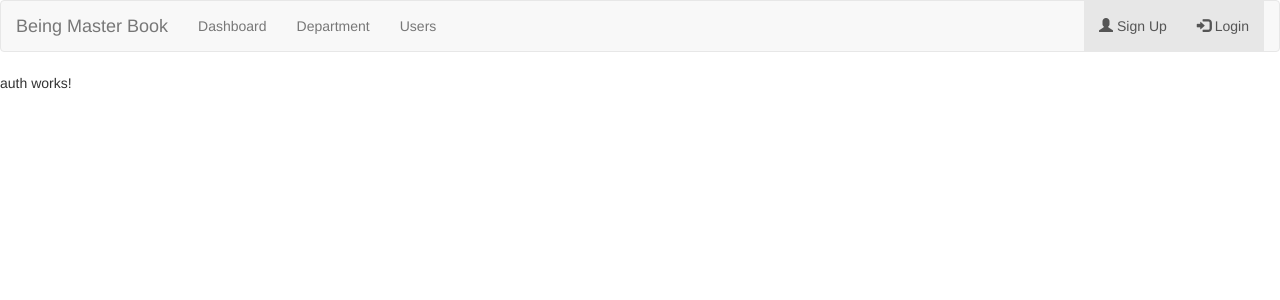
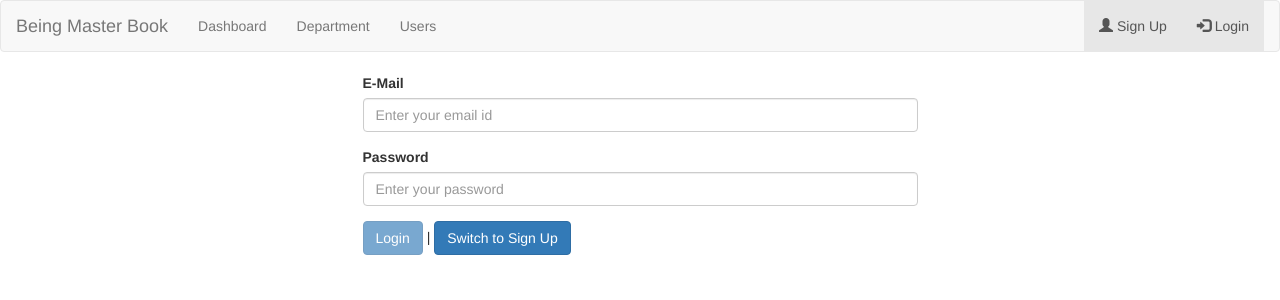
Before and after one commit to dadasahebmhaske/beingAngualrmaster, an Angular app: page /auth in a window 1280 px wide. Shown: the top 300 px of the page. Built offline with nearby package versions, Linux system fonts and the light colour scheme.

Commit message:
auth componet integrtaion nad auth service added

```diff
--- a/src/app/app.module.ts
+++ b/src/app/app.module.ts
@@ -8,6 +8,7 @@ import { DepartmentComponent } from './department/department.component';
 import { DashboardComponent } from './dashboard/dashboard.component';
 import { UserlistComponent } from './userlist/userlist.component';
 import { AuthComponent } from './auth/auth.component';
+import {FormsModule} from '@angular/forms';
 
 @NgModule({
   declarations: [
@@ -20,7 +21,8 @@ import { AuthComponent } from './auth/auth.component';
   ],
   imports: [
     BrowserModule,
-    AppRoutingModule
+    AppRoutingModule,
+    FormsModule
   ],
   providers: [],
   bootstrap: [AppComponent]
--- a/src/app/auth/auth.component.html
+++ b/src/app/auth/auth.component.html
@@ -1 +1,37 @@
-<p>auth works!</p>
+<div class="container">
+    <div class="row">
+        <div class="col-xs-12 col-md-6 col-md-offset-3">
+          <form #authForm="ngForm" (ngSubmit)="onSubmit(authForm)" autocomplete="off">
+            <div class="form-group">
+              <label for="email">E-Mail</label>
+              <input type="email" id="email"
+               class="form-control"
+               ngModel
+               name="email"
+               required
+               email
+               autocomplete="off"
+               placeholder="Enter your email id"
+               />
+            </div>
+            <div class="form-group">
+              <label for="password">Password</label>
+              <input type="password" id="password"
+               class="form-control"
+               ngModel
+               name="password"
+               minlength="6"
+               autocomplete="off"
+               required
+               placeholder="Enter your password"/>
+            </div>
+            <div>
+              <button class="btn btn-primary" type="submit"
+              [disabled]="!authForm.valid">{{isLoginMode?'Login':'Sign Up'}}</button> |
+              <button class="btn btn-primary" type="button" (click)="onSwitchMode()">
+                  Switch to {{isLoginMode?'Sign Up':'Login'}}</button>
+            </div>
+          </form>
+        </div>
+      </div>
+</div>
--- a/src/app/auth/auth.component.ts
+++ b/src/app/auth/auth.component.ts
@@ -1,4 +1,5 @@
 import { Component, OnInit } from '@angular/core';
+import {NgForm} from '@angular/forms';
 
 @Component({
   selector: 'app-auth',
@@ -6,10 +7,17 @@ import { Component, OnInit } from '@angular/core';
   styleUrls: ['./auth.component.css']
 })
 export class AuthComponent implements OnInit {
-
+isLoginMode=true;
   constructor() { }
 
   ngOnInit() {
+
   }
-
+onSwitchMode(){
+  this.isLoginMode=false;
 }
+onSubmit(form:NgForm){
+  console.log(form.value);
+  form.reset();
+}
+}
```
Also changed, not shown: src/app/auth/auth.service.ts (added, +9 -0 lines).
